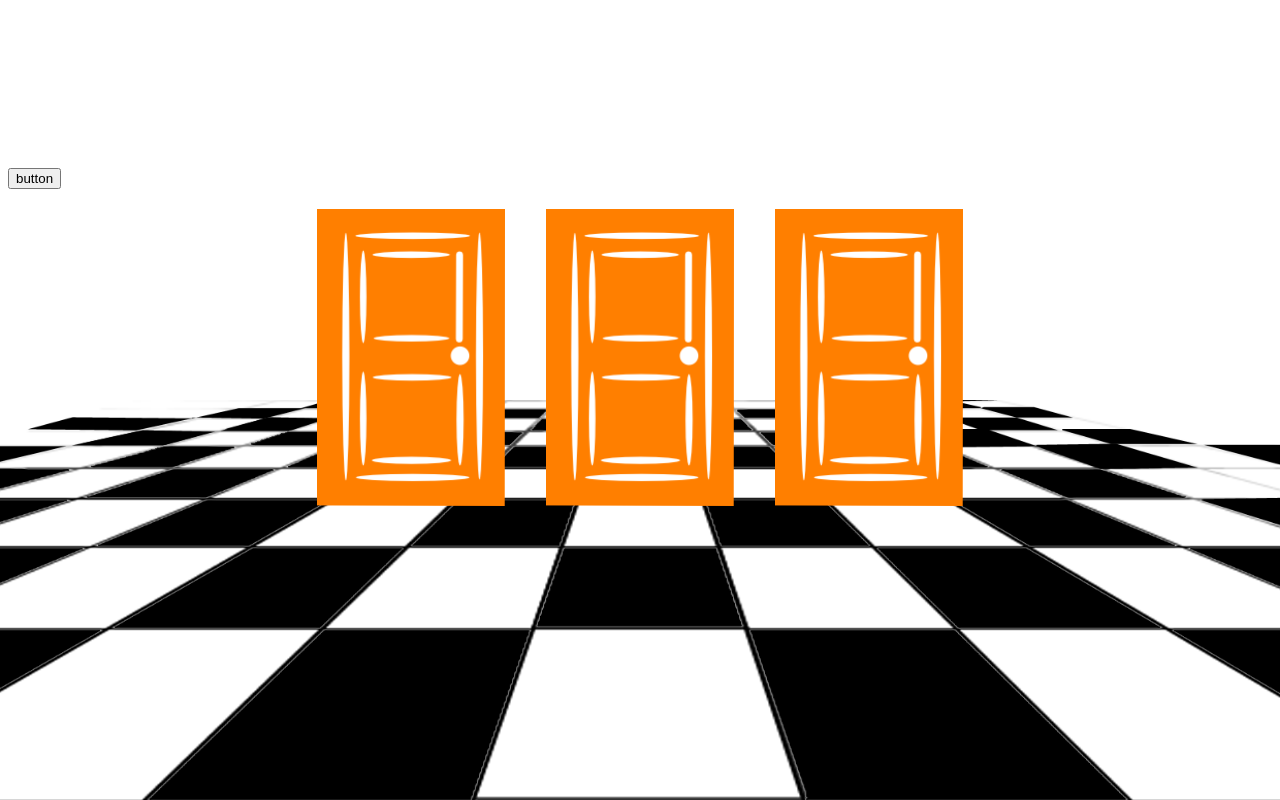
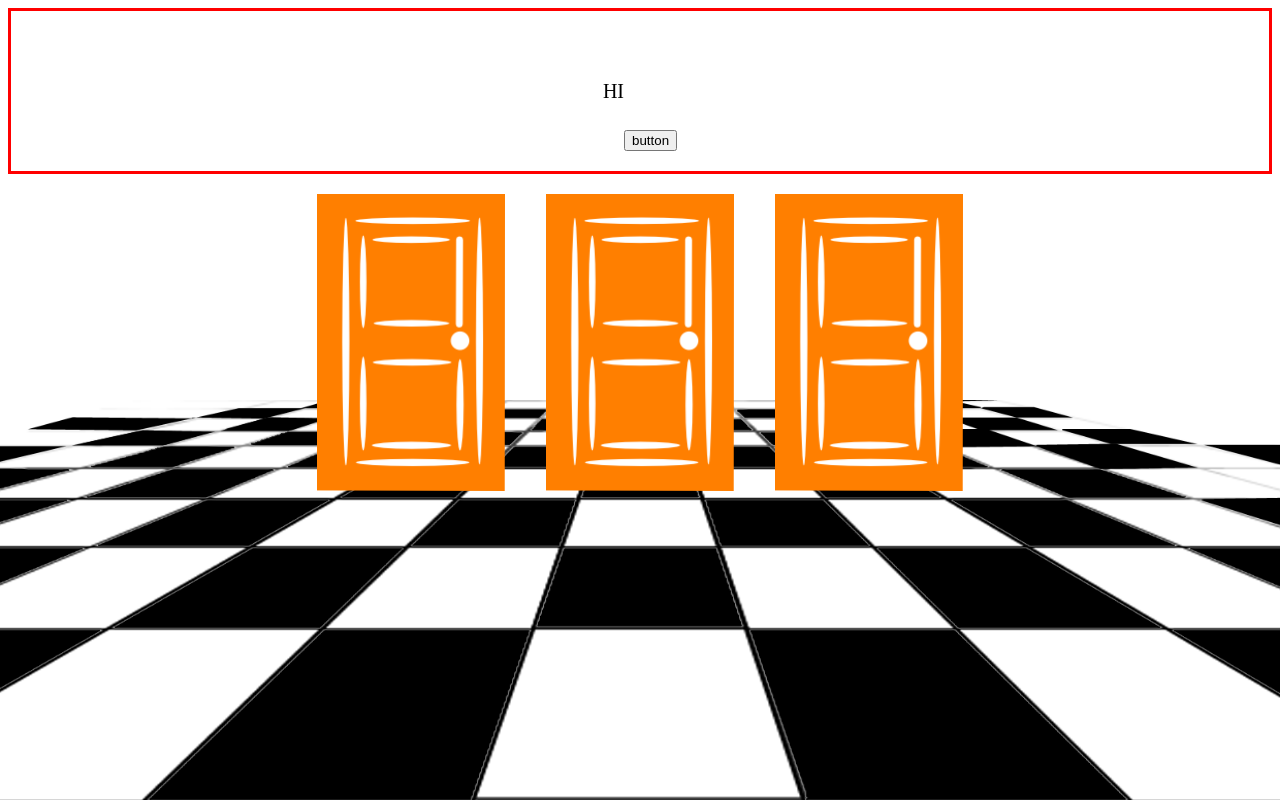
Before and after one commit to danielanoir/montey_hall_ang, a plain HTML site: page index.htm in a window 1280 px wide. Drawn offline with nearby package versions, Linux system fonts and the light colour scheme; a web font is replaced by a local one.

Commit message:
testing button

```diff
--- a/index.htm
+++ b/index.htm
@@ -19,8 +19,10 @@
     <h3>Do you stick with your original selection or switch to the other unopened door?
     <br>If you switch doors you will win 2/3 of the time!</h3>
  </div> -->
- <div onclick="textChange()" id="dialogBoxDiv"></div>
+ <div class="dialogContainer">
+ <div onclick="textChange()" id="dialogBoxDiv">HI</div>
  <button id="button">button</button>
+</div>
 
   <div class="stageContainer">
     <div id="gameStage" ng-controller="gameController">
--- a/styles.css
+++ b/styles.css
@@ -8,13 +8,20 @@ body {
   margin-bottom: 0px;
 }
 
-#dialogBoxDiv {
+#button {
+  align-self: flex-end;
+  margin-bottom: 20px;
+}
+.dialogContainer {
+  min-height: 20vh;
+  min-width: 40vh;
+  font-size: 20px;
   display: flex;
   justify-content: center;
   align-items: center;
-  min-height: 20vh;
-  min-width: 40vh;
-  font-size: 20px;
+  display: flex;
+  justify-content: center;
+  border: solid red;
 }
 
 #gameStage {
```
